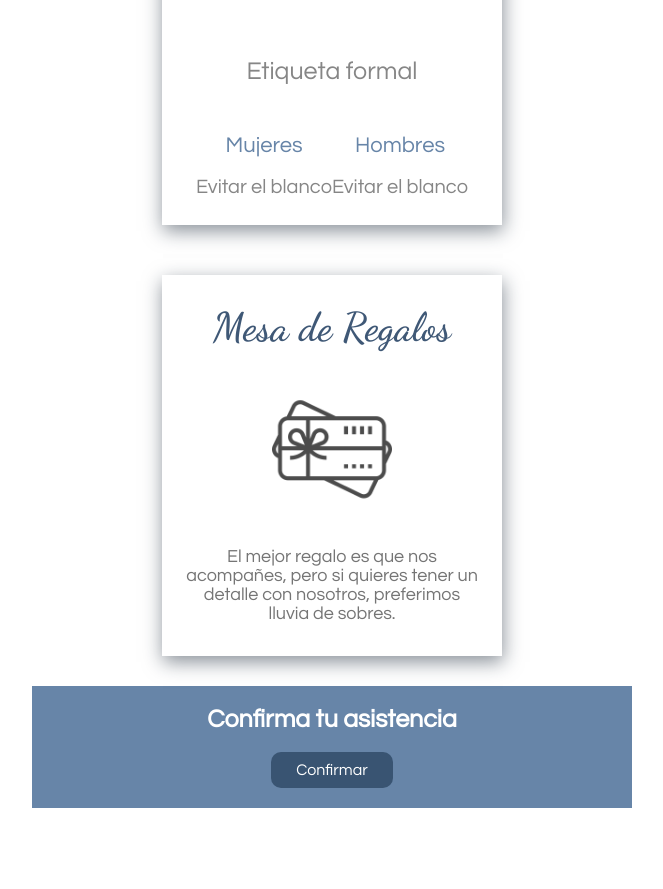
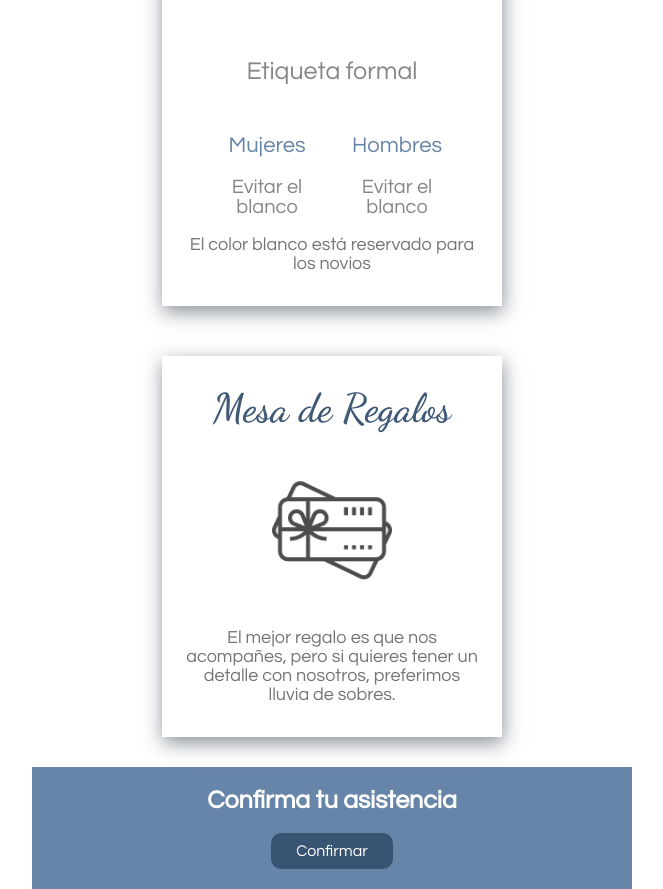
Before and after one commit to sebastianrey13/invitacionboda, a React (Vite) app: page / in a window 1280 px wide. Shown: the part 4260-5149 px from the top of the page, without its empty margins (308-971 px from the left). Before the commit the page ends 5068 px from the top, so only its background shows below. Built offline with nearby package versions, Linux system fonts and the light colour scheme.

Commit message:
se hacen ajustes finales a la redaccion

```diff
--- a/src/componentes/Home.jsx
+++ b/src/componentes/Home.jsx
@@ -191,6 +191,7 @@ const Home = ({ nombre }) => {
             </div>
           </div>
         </div>
+        <p className="dressCodeP">El color blanco está reservado para los novios</p>
       </div>
 
        {/* seccion 7, lluvia de sobres */}
--- a/src/estilos/index.css
+++ b/src/estilos/index.css
@@ -244,9 +244,11 @@ a {
   flex-direction: row;
   justify-content: center;
   align-items: center;
+  gap: 30px;
 }
 
 .dressCodeText{
+  width: 100px;
   color: #868686;
   font-size: 20px;
 }
@@ -302,3 +304,9 @@ a {
   margin: 20px 0px;
   opacity: 0.7;
 }
+
+.dressCodeP {
+  margin-bottom: 5px;
+  color: #757575;
+  font-size: 18px;
+}
```
